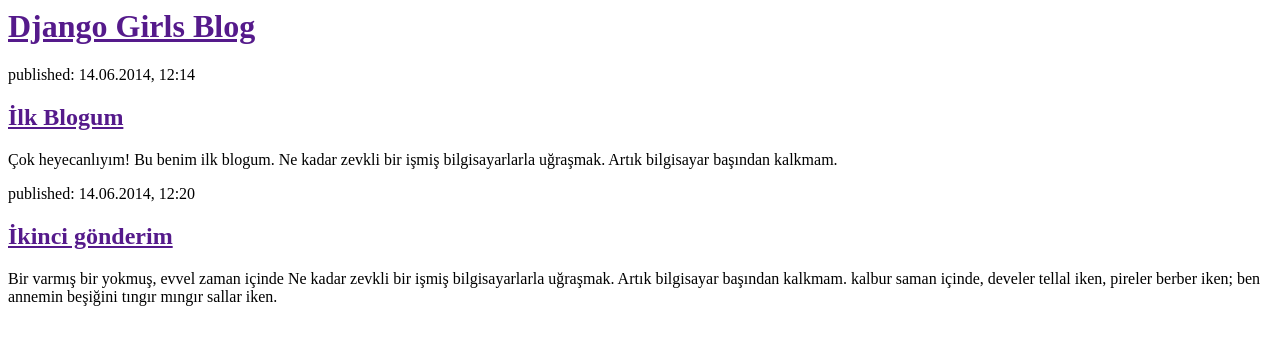
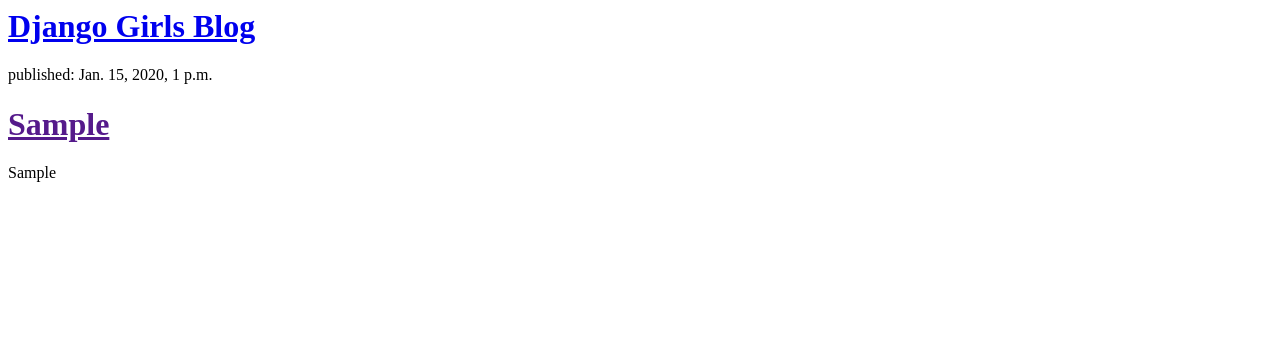
Before and after one commit to gksdrk/my-first-blog, a Django app: template blog/templates/blog/post_list.html in a window 1280 px wide. Shown: the top 345 px of the page. Run offline with Django 3.2, Linux system fonts and the light colour scheme; the template is opened without the code that fills it: values that come from a table or form of the project are taken from there, others are empty; tables that the repository leaves empty hold one stand-in row (values such as "Sample post").

Commit message:
Veritabanındaki postları görebilmek için template'i değiştirdim.

```diff
--- a/blog/templates/blog/post_list.html
+++ b/blog/templates/blog/post_list.html
@@ -1,22 +1,11 @@
-<html>
-    <head>
-        <title>Django Girls blog</title>
-    </head>
-    <body>
-        <div>
-            <h1><a href="">Django Girls Blog</a></h1>
-        </div>
+<div>
+     <h1><a href="/">Django Girls Blog</a></h1>
+</div>
 
-        <div>
-            <p>published: 14.06.2014, 12:14</p>
-            <h2><a href="">İlk Blogum</a></h2>
-            <p>Çok heyecanlıyım! Bu benim ilk blogum. Ne kadar zevkli bir işmiş bilgisayarlarla uğraşmak. Artık bilgisayar başından kalkmam. </p>
-        </div>
-
-        <div>
-            <p>published: 14.06.2014, 12:20</p>
-            <h2><a href="">İkinci gönderim</a></h2>
-            <p>Bir varmış bir yokmuş, evvel zaman içinde Ne kadar zevkli bir işmiş bilgisayarlarla uğraşmak. Artık bilgisayar başından kalkmam. kalbur saman içinde, develer tellal iken, pireler berber iken; ben annemin beşiğini tıngır mıngır sallar iken.</p>
-        </div>
-    </body>
-</html>
+{% for post in posts %}
+    <div>
+        <p>published: {{ post.yayinlanma_tarihi }}</p>
+        <h1><a href="">{{ post.baslik }}</a></h1>
+        <p>{{ post.yazi|linebreaks }}</p>
+    </div>
+{% endfor %}
--- a/blog/views.py
+++ b/blog/views.py
@@ -1,4 +1,7 @@
 from django.shortcuts import render
+from django.utils import timezone
+from .models import Post
 
 def post_list(request):
-    return render(request, 'blog/post_list.html', {})
+	posts = Post.objects.filter(yayinlanma_tarihi__lte=timezone.now()).order_by('yayinlanma_tarihi')
+	return render(request, 'blog/post_list.html', {'posts': posts})
```
